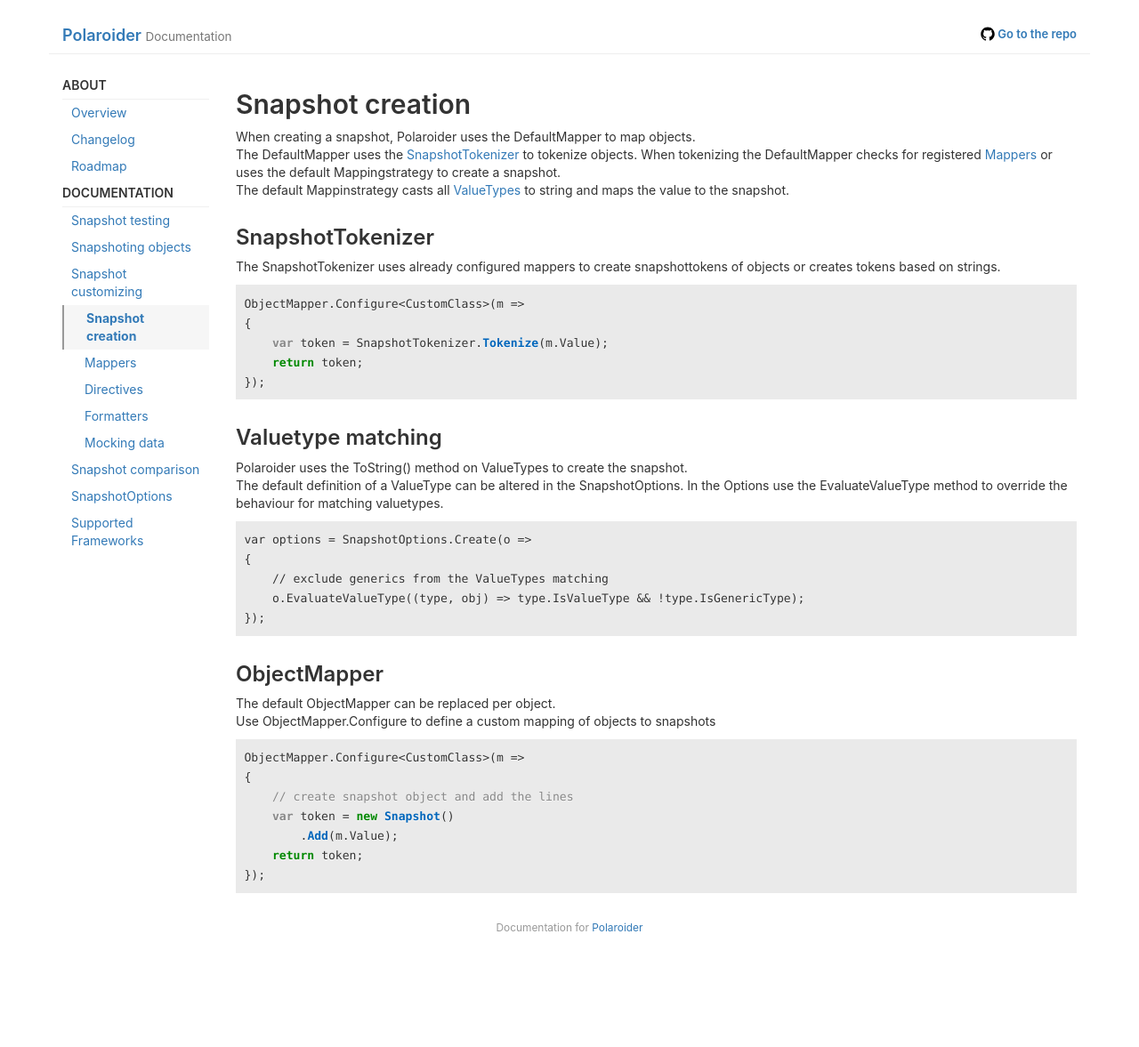
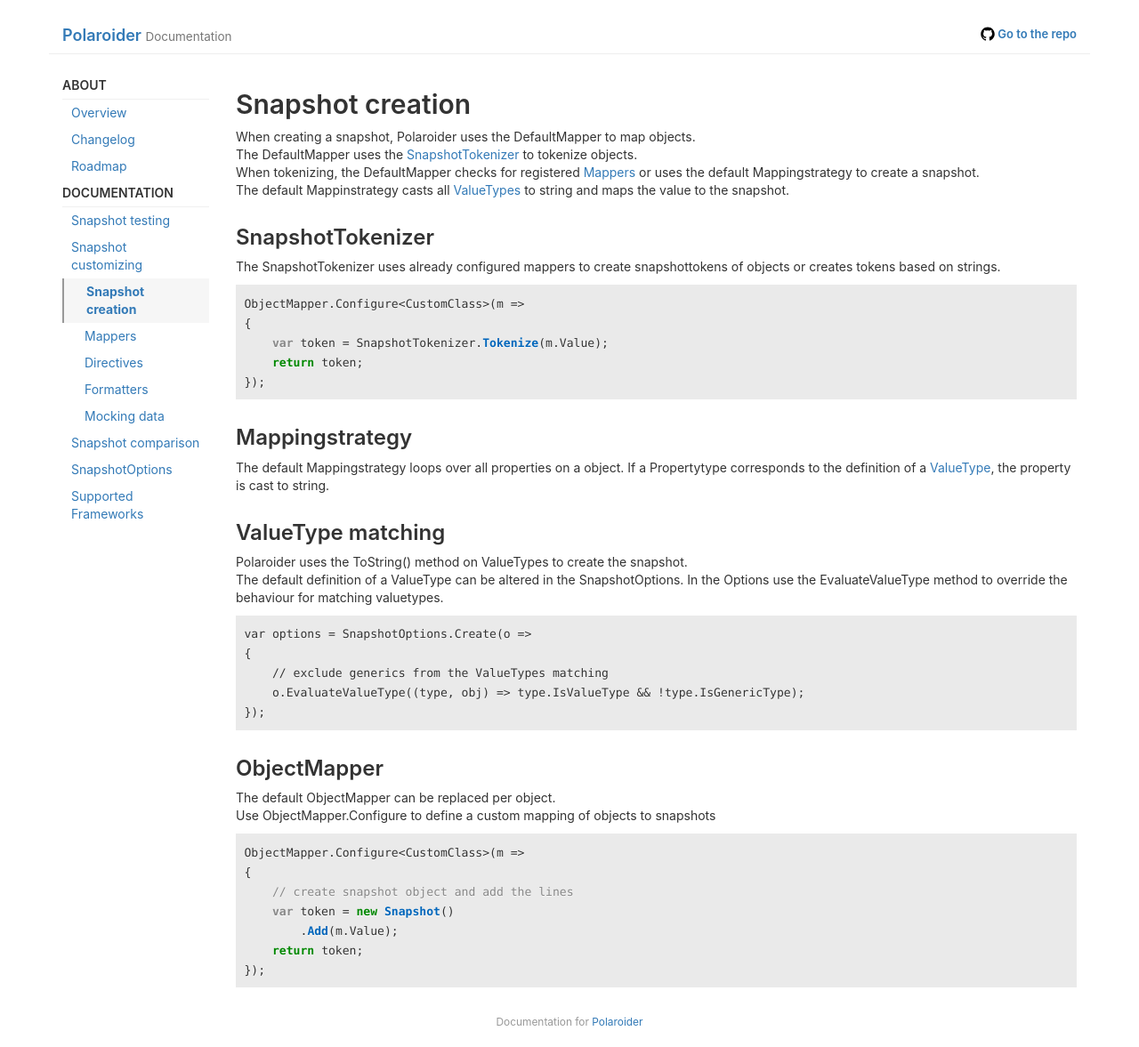
Before and after one commit to WickedFlame/Polaroider, a Jekyll site: the page built from docs/snapshotcreation.md, in a window 1280 px wide. Shown: the whole page at 89% size. Built offline with Jekyll 4.4.1, drawn with Linux system fonts in a browser that asks for light colours; before the commit the page ends 1071 px from its top, so only the background shows below that.

````diff
--- a/docs/_includes/navigation.html
+++ b/docs/_includes/navigation.html
@@ -5,7 +5,6 @@
     <li {% if page.url == "/roadmap.html" %}class="active"{% endif %}><a href="{{ site.baseurl }}/roadmap">Roadmap</a></li>
     <li class="nav-header">Documentation</li>
     <li {% if page.url == "/api.html" %}class="active"{% endif %}><a href="{{ site.baseurl }}/api">Snapshot testing</a></li>
-    <li {% if page.url == "/objects.html" %}class="active"{% endif %}><a href="{{ site.baseurl }}/objects">Snapshoting objects</a></li>
     <li {% if page.url == "/customize.html" %}class="active"{% endif %}><a href="{{ site.baseurl }}/customize">Snapshot customizing</a></li>
     <li>
         <ul class="nav">
--- a/docs/snapshotcreation.md
+++ b/docs/snapshotcreation.md
@@ -5,7 +5,8 @@ nav_order: 2
 ---
 ## Snapshot creation
 When creating a snapshot, Polaroider uses the DefaultMapper to map objects.
-The DefaultMapper uses the [SnapshotTokenizer](#SnapshotTokenizer) to tokenize objects. When tokenizing the DefaultMapper checks for registered [Mappers](mappers) or uses the default Mappingstrategy to create a snapshot.
+The DefaultMapper uses the [SnapshotTokenizer](#SnapshotTokenizer) to tokenize objects.
+When tokenizing, the DefaultMapper checks for registered [Mappers](mappers) or uses the default Mappingstrategy to create a snapshot.
 The default Mappinstrategy casts all [ValueTypes](#valuetype-matching) to string and maps the value to the snapshot.
 
 ### <a name="SnapshotTokenizer"></a>SnapshotTokenizer
@@ -18,7 +19,10 @@ ObjectMapper.Configure<CustomClass>(m =>
 });
 ```
 
-### <a name="valuetype-matching"></a> Valuetype matching
+### Mappingstrategy
+The default Mappingstrategy loops over all properties on a object. If a Propertytype corresponds to the definition of a [ValueType](#valuetype-matching), the property is cast to string.
+
+### <a name="valuetype-matching"></a> ValueType matching
 Polaroider uses the ToString() method on ValueTypes to create the snapshot.
 The default definition of a ValueType can be altered in the SnapshotOptions. In the Options use the EvaluateValueType method to override the behaviour for matching valuetypes.
 ```charp
````
Also changed, not shown: docs/api.md (+23 -0 lines), docs/customize.md (+5 -0 lines), docs/objects.md (deleted, +0 -25 lines).
